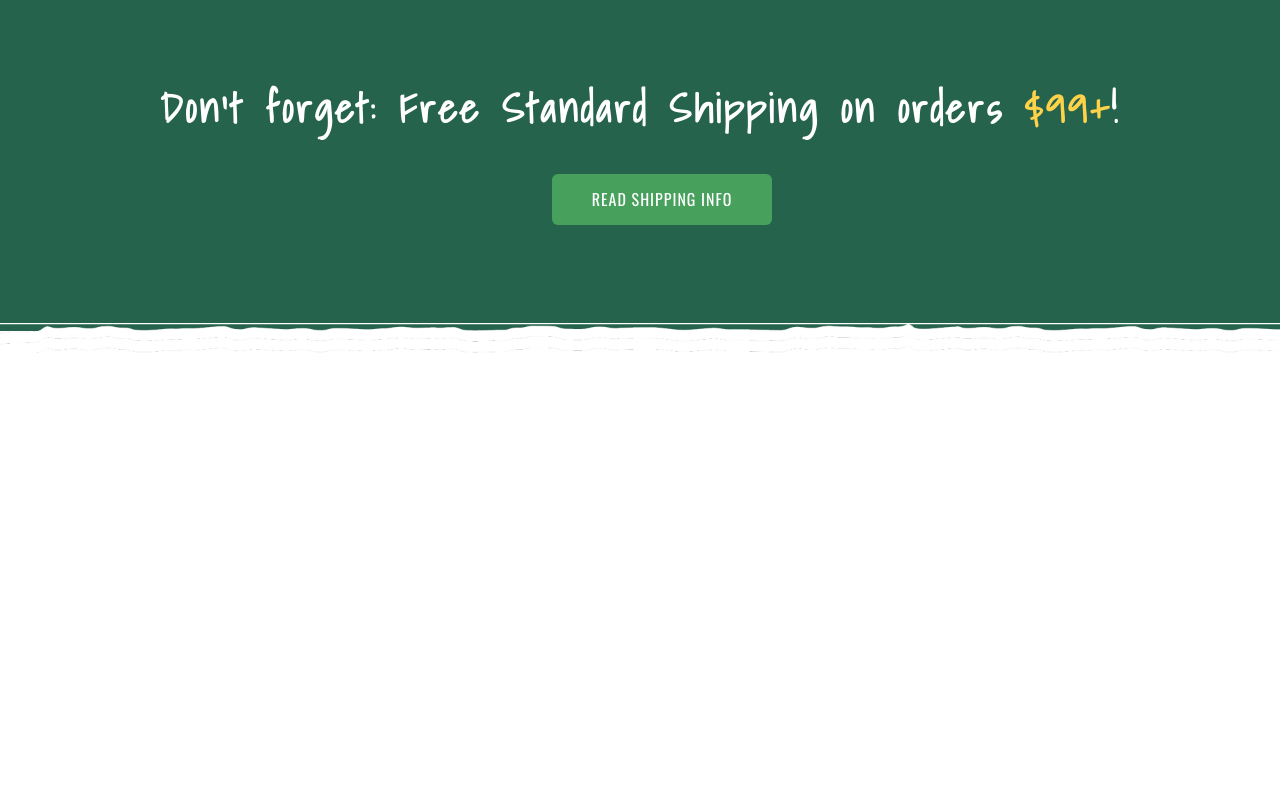
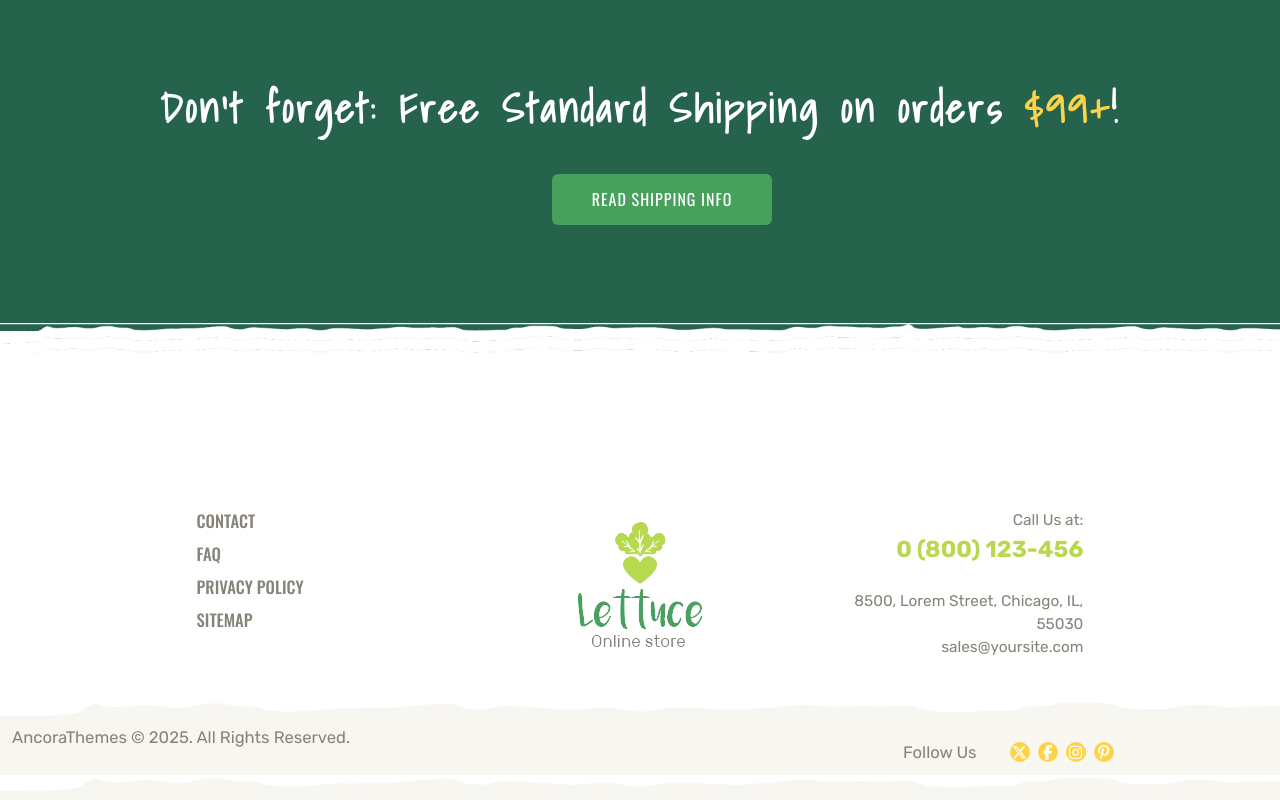
Before and after one commit to Qamara99/Lettuce_qamar_project, a plain HTML site: page index.html in a window 1280 px wide. Shown: the part 6455-7255 px from the top of the page. Before the commit the page ends 6836 px from the top, so only its background shows below. Drawn offline with nearby package versions, Linux system fonts and the light colour scheme.

Commit message:
create footer section

```diff
--- a/index.html
+++ b/index.html
@@ -505,6 +505,71 @@
  <a href="#" class="btn text-white fw-600 ">READ SHIPPING INFO</a>
 
      </div>
+
+     <!-- footer -->
+      <footer class="container footer justify-content-center">
+        <div class="row pt-5 justify-content-center">
+       <div class="col-12 col-sm-4 col-md-4 col-lg-4 col-xl-4 col-xxl-4 ">
+<ul class="d-flex flex-column gap-2 list-unstyled justify-content-center ">
+    <li>
+<a href="#" class="text-decoration-none">
+    CONTACT
+</a>
+    </li>
+
+
+     <li>
+<a href="#" class="text-decoration-none">
+    FAQ
+</a>
+    </li>
+
+
+     <li>
+<a href="#" class="text-decoration-none">
+    PRIVACY POLICY
+</a>
+    </li>
+
+
+     <li>
+<a href="#" class="text-decoration-none">
+    SITEMAP
+</a>
+    </li>
+</ul>
+       </div>
+
+
+        <div class="col-12 col-sm-4 col-md-4 col-lg-4 col-xl-4 col-xxl-4 d-flex flex-column align-items-center justify-content-center">
+
+            <a href="#"><img src="./assets/img/Lettuce-logo-footer.webp" width="125px" height="125px"></a>
+
+        </div>
+
+
+        <div class="col-12 col-sm-4 col-md-4 col-lg-4 col-xl-4 col-xxl-4 d-flex flex-column align-items-end justify-content-center">
+<span class="calling">Call Us at:</span>
+<a href="#" class="text-decoration-none tel">0 (800) 123-456</a>
+<span class="address">8500, Lorem Street, Chicago, IL, 55030</span>
+<span>sales@yoursite.com</span>
+
+        </div>
+    </footer>
+<!-- footer pattern -->
+    <div class="container-fluid footer-pattern-1 position-relative">
+       <p class="d-flex  ">AncoraThemes © 2025. All Rights Reserved.</p>
+
+         <div class="d-flex position-absolute following-social justify-content-end align-items-center  gap-2">
+            <span class="follow-text">Follow Us</span>
+            <a href="#" class="social-icon rounded-pill text-decoration-none d-flex justify-content-center align-items-center">  <i class="fa-brands fa-x-twitter"></i></a>
+            <a href="#" class="social-icon rounded-pill text-decoration-none d-flex justify-content-center align-items-center"><i class="fa-brands fa-facebook-f"></i></a>
+            <a href="#" class="social-icon rounded-pill text-decoration-none d-flex justify-content-center align-items-center"><i class="fa-brands fa-instagram"></i></a>
+            <a href="#" class="social-icon rounded-pill text-decoration-none d-flex justify-content-center align-items-center"><i class="fa-brands fa-pinterest-p"></i></i></a>
+
+        </div>
+
+    </div>
     <!-- Bootstrap 5.3 js -->
     <script src="https://cdn.jsdelivr.net/npm/bootstrap@5.3.8/dist/js/bootstrap.bundle.min.js"
         integrity="sha384-FKyoEForCGlyvwx9Hj09JcYn3nv7wiPVlz7YYwJrWVcXK/BmnVDxM+D2scQbITxI"
--- a/main.css
+++ b/main.css
@@ -1294,3 +1294,119 @@ height: 150px;
 }
 }
 /* end of shipping footer */
+
+/* footer */
+.footer{
+  /* height: 45vh;
+  margin-top: 90px; */
+
+   margin-top: 90px;
+  padding: 40px 5%;
+  display: flex;
+  justify-content: space-between;
+  align-items: center;
+
+  gap: 20px;
+  transition: all 0.3s ease;
+}
+
+.footer .row {
+    margin-left: 5%;
+    margin-right: 5%;
+}
+.footer > div {
+  flex: 1 1 0;
+  min-width: 200px;
+}
+.footer ul li a{
+    color: var(--nav-gey-color);
+    /* font-size: 20px; */
+    font-size: clamp(12px, 1.3vw, 20px);
+    font-family: "Oswald", sans-serif;
+    font-weight: 500;
+
+}
+
+.footer .calling{
+    color: var(--nav-gey-color);
+    /* font-size: 19px; */
+    font-size: clamp(12px, 1.2vw, 19px);
+    font-family: "Rubik", sans-serif;
+    line-height: 23.4px;
+
+}
+
+.footer .tel {
+    color: var(--green-yellow-color);
+    /* font-size: 25px; */
+     font-size: clamp(14px, 1.8vw, 25px);
+    font-family: "Rubik", sans-serif;
+line-height: 32.8px;
+font-weight: bold;
+padding-bottom: 25px;
+}
+
+.footer .address, .footer span{
+     /* font-size: 18px; */
+       font-size: clamp(10px, 1.2vw, 18px);
+    font-family: "Rubik", sans-serif;
+    max-width: 260px;
+    color: var(--nav-gey-color);
+    text-align: end;
+
+}
+.footer img {
+  width: clamp(80px, 10vw, 125px);
+  height: auto;
+}
+/* end of footer */
+
+/* footer pattern */
+.footer-pattern-1{
+     background-image: url("./assets/img/footer-pattern.webp");
+     height: 100px;
+
+}
+.footer-pattern-1 p{
+     /* bottom: 25%; */
+    padding-top: 2%;
+    /* left: 13%; */
+     font-size: clamp(12px, 1.3vw, 20px);
+    font-family: "Rubik", sans-serif;
+    color: var(--nav-gey-color);
+
+}
+
+.footer-pattern-1 span{
+    font-size: clamp(12px, 1.3vw, 20px);
+    font-family: "Rubik", sans-serif;
+    color: var(--nav-gey-color);
+    padding-right: 25px;
+}
+.following-social{
+    bottom: 35%;
+    right: 13%;
+}
+.social-icon {
+  display: inline-flex;
+  align-items: center;
+  justify-content: center;
+  width:  clamp(20px, 1.3vw, 38px);
+  height:   clamp(20px, 1.3vw, 38px);
+  background-color: var(--cart-number-bg-color);
+  color: white;
+
+  transition: all 0.3s ease;
+   font-size: clamp(7px, 1.3vw, 15px);
+}
+
+.social-icon:hover {
+  background-color: var(--green-light2-color);
+}
+
+@media screen and (max-width: 600px) {
+    .footer-pattern-1 p{
+      padding-bottom:45px ;
+    }
+}
+/* end of footer pattern */
```
Also changed, not shown: assets/img/Lettuce-logo-footer.webp (added), assets/img/footer-pattern.webp (added).
